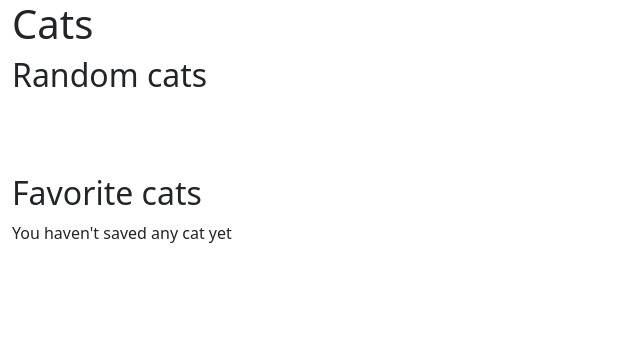
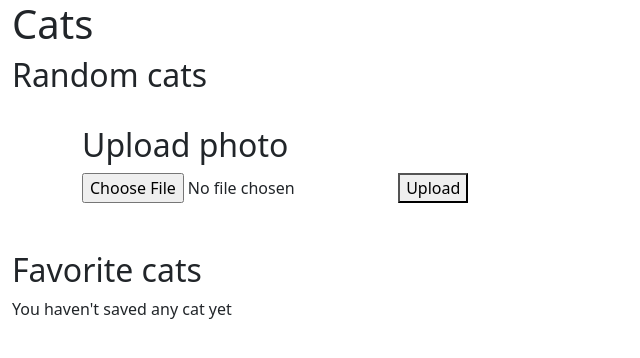
Before and after one commit to AngAven/platzi-js-api-rest-cat-app, a website: page index.html in a window 1280 px wide. Shown: the whole page, without its empty margins (0-640 px from the left). Drawn offline with nearby package versions, Linux system fonts and the light colour scheme; no server answers.

Commit message:
Upload photo

```diff
--- a/index.html
+++ b/index.html
@@ -16,6 +16,14 @@
         <span class="errorSpan loadRandomCats" style="border: 5px solid red"></span>
     </div>
 </div>
+<div class="container">
+    <h2>Upload photo</h2>
+    <form action="" id="uploadCatPhoto">
+        <input  id="file" type="file" name="file" />
+        <button type="button" onclick="uploadCatPhoto()">Upload</button>
+
+    </form>
+</div>
 <div class="container-fluid mt-5">
     <div id="favoriteCats">
         <h2>Favorite cats</h2>
--- a/index.js
+++ b/index.js
@@ -3,6 +3,7 @@ const BASE_API = 'https://api.thecatapi.com/v1/'
 const API_RANDOM_CATS = BASE_API + 'images/search?limit=2&api_key=' + API_KEY
 const API_FAVORITE_CATS = BASE_API + 'favourites?&api_key=' + API_KEY
 const API_DELETE_CAT = BASE_API + 'favourites/'
+const API_UPLOAD = BASE_API + 'images/upload'
 const headers = {
     "Content-Type": "application/json",
     'x-api-key': API_KEY
@@ -151,6 +152,23 @@ const clearFavorites = () => {
         })
     }
 }
+const uploadCatPhoto = async () => {
+    const form = document.getElementById('uploadCatPhoto')
+    const formData = new FormData(form)
+
+    const response = await fetch(API_UPLOAD,
+        {
+            method: 'POST',
+            headers: {
+                'x-api-key': API_KEY
+            },
+            body: formData
+        })
+
+    console.log('formData => ', formData.get('file'))
+    console.log('formData => ', formData)
+    console.log('response => ', response)
+}
 
 loadRandomCats().then()
 loadFavoriteCats().then()
```
